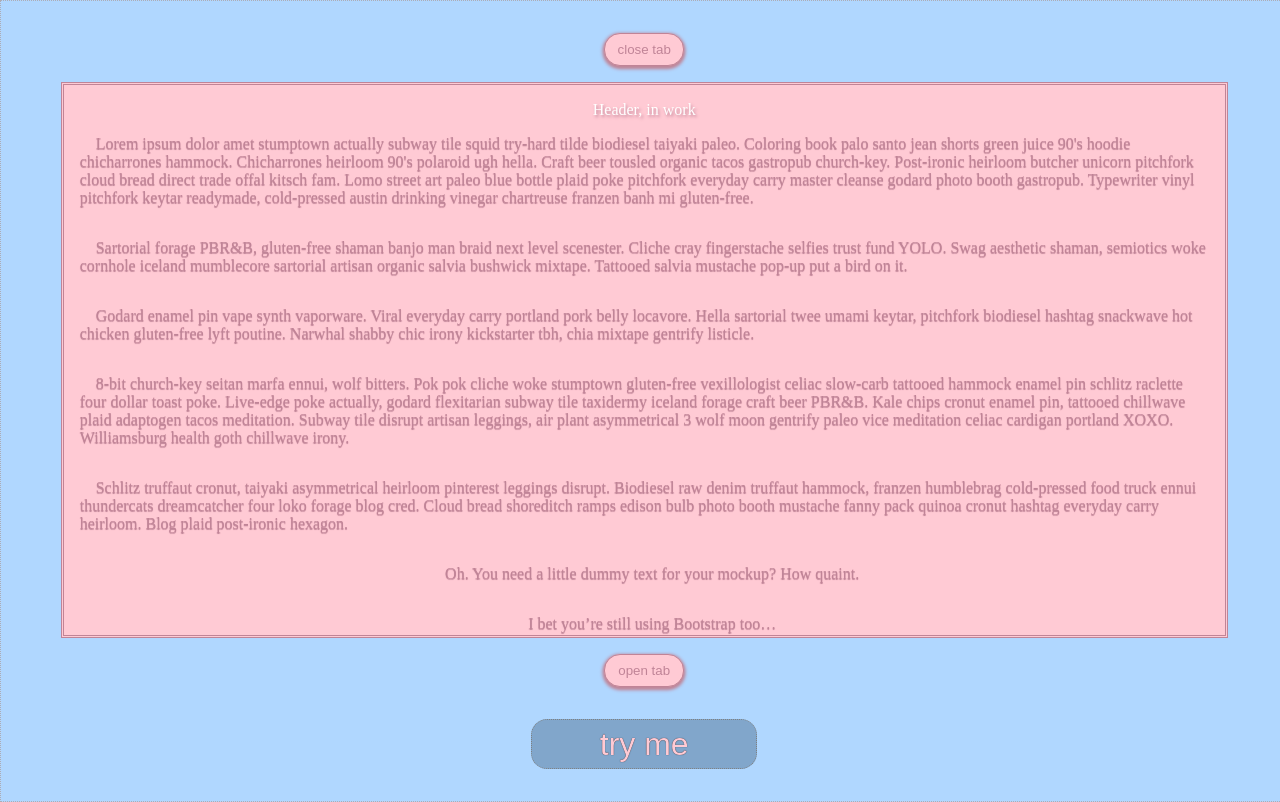
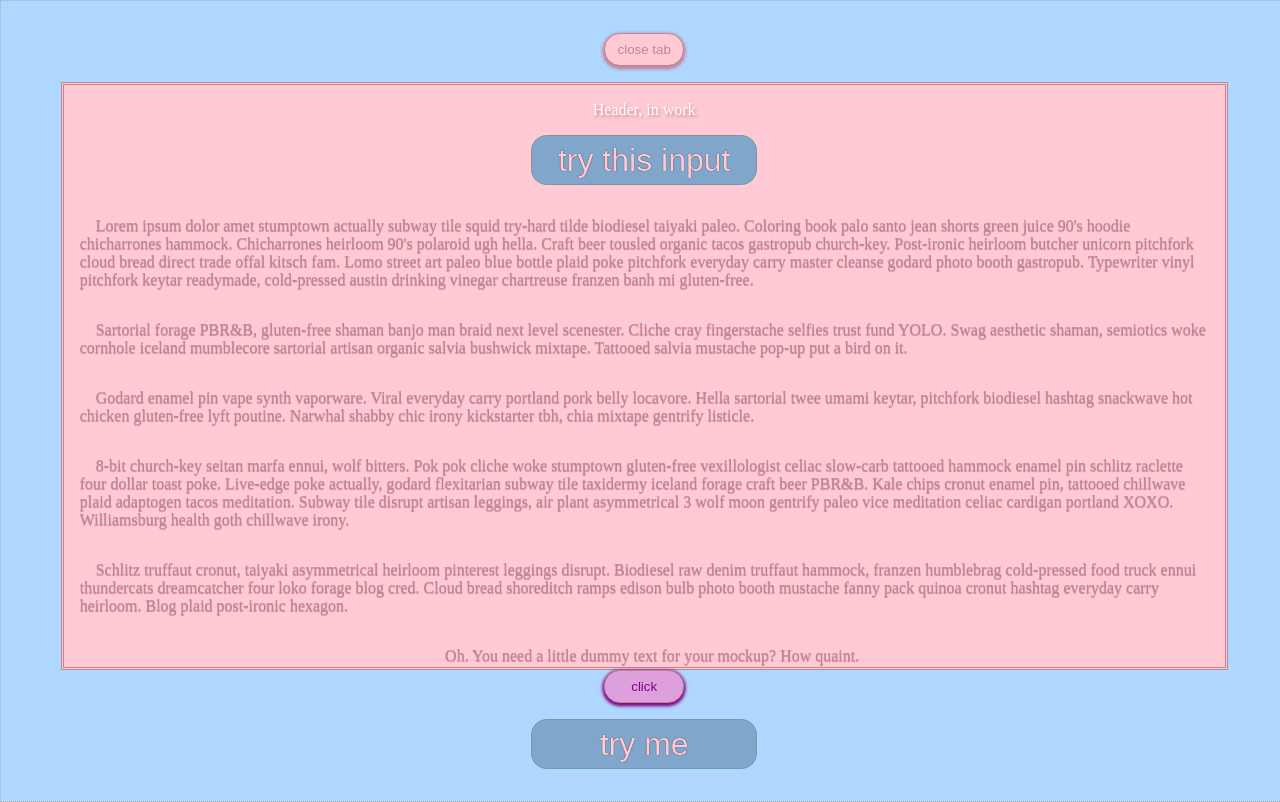
Before and after one commit to CatalinaSorina/Keys, a React (Create React App) app: page / in a window 1280 px wide. Both pictures are taken after a click on the button "open tab". Built offline with nearby package versions, Linux system fonts and the light colour scheme.

Commit message:
removed style keys existent in defaultStyle

```diff
--- a/src/App.js
+++ b/src/App.js
@@ -12,6 +12,7 @@ const App = () => (
     content={<>
       <Tab content={<>
         <header>Header, in work</header>
+        <Input placeholder="try this input" />
         <Paragraphs text="Lorem ipsum dolor amet stumptown actually subway tile squid try-hard tilde biodiesel taiyaki paleo. Coloring book palo santo jean shorts green juice 90's hoodie chicharrones hammock. Chicharrones heirloom 90's polaroid ugh hella. Craft beer tousled organic tacos gastropub church-key. Post-ironic heirloom butcher unicorn pitchfork cloud bread direct trade offal kitsch fam. Lomo street art paleo blue bottle plaid poke pitchfork everyday carry master cleanse godard photo booth gastropub. Typewriter vinyl pitchfork keytar readymade, cold-pressed austin drinking vinegar chartreuse franzen banh mi gluten-free.
         Sartorial forage PBR&B, gluten-free shaman banjo man braid next level scenester. Cliche cray fingerstache selfies trust fund YOLO. Swag aesthetic shaman, semiotics woke cornhole iceland mumblecore sartorial artisan organic salvia bushwick mixtape. Tattooed salvia mustache pop-up put a bird on it.
         Godard enamel pin vape synth vaporware. Viral everyday carry portland pork belly locavore. Hella sartorial twee umami keytar, pitchfork biodiesel hashtag snackwave hot chicken gluten-free lyft poutine. Narwhal shabby chic irony kickstarter tbh, chia mixtape gentrify listicle.
@@ -19,28 +20,20 @@ const App = () => (
         Schlitz truffaut cronut, taiyaki asymmetrical heirloom pinterest leggings disrupt. Biodiesel raw denim truffaut hammock, franzen humblebrag cold-pressed food truck ennui thundercats dreamcatcher four loko forage blog cred. Cloud bread shoreditch ramps edison bulb photo booth mustache fanny pack quinoa cronut hashtag everyday carry heirloom. Blog plaid post-ironic hexagon.
         Oh. You need a little dummy text for your mockup? How quaint.
         I bet you’re still using Bootstrap too…" />
-        <Input placeholder="try this input" />
-        <Button key="clicking" text="click" style={{ color: "purple", border:"none", backgroundColor: "plum", boxShadowColor: "purple" }} fireClick={e=>console.log(e.target)} />
+        <Button
+          text="click"
+          style={{ color: "darkolivegreen", backgroundColor: "lightgreen", hoverBackground:"darkolivegreen", boxShadowColor: "darkolivegreen" }}
+          fireClick={e=>console.log(e.target)}
+        />
         <footer>bottom</footer>
       </>}
         openButtonText="see me"
         tabStyle={{alignItems:"center"}}
       />
-      <Tab content={<>
-        <header>Header, in work</header>
-        <Paragraphs text="Lorem ipsum dolor amet stumptown actually subway tile squid try-hard tilde biodiesel taiyaki paleo. Coloring book palo santo jean shorts green juice 90's hoodie chicharrones hammock. Chicharrones heirloom 90's polaroid ugh hella. Craft beer tousled organic tacos gastropub church-key. Post-ironic heirloom butcher unicorn pitchfork cloud bread direct trade offal kitsch fam. Lomo street art paleo blue bottle plaid poke pitchfork everyday carry master cleanse godard photo booth gastropub. Typewriter vinyl pitchfork keytar readymade, cold-pressed austin drinking vinegar chartreuse franzen banh mi gluten-free.
-        Sartorial forage PBR&B, gluten-free shaman banjo man braid next level scenester. Cliche cray fingerstache selfies trust fund YOLO. Swag aesthetic shaman, semiotics woke cornhole iceland mumblecore sartorial artisan organic salvia bushwick mixtape. Tattooed salvia mustache pop-up put a bird on it.
-        Godard enamel pin vape synth vaporware. Viral everyday carry portland pork belly locavore. Hella sartorial twee umami keytar, pitchfork biodiesel hashtag snackwave hot chicken gluten-free lyft poutine. Narwhal shabby chic irony kickstarter tbh, chia mixtape gentrify listicle.
-        8-bit church-key seitan marfa ennui, wolf bitters. Pok pok cliche woke stumptown gluten-free vexillologist celiac slow-carb tattooed hammock enamel pin schlitz raclette four dollar toast poke. Live-edge poke actually, godard flexitarian subway tile taxidermy iceland forage craft beer PBR&B. Kale chips cronut enamel pin, tattooed chillwave plaid adaptogen tacos meditation. Subway tile disrupt artisan leggings, air plant asymmetrical 3 wolf moon gentrify paleo vice meditation celiac cardigan portland XOXO. Williamsburg health goth chillwave irony.
-        Schlitz truffaut cronut, taiyaki asymmetrical heirloom pinterest leggings disrupt. Biodiesel raw denim truffaut hammock, franzen humblebrag cold-pressed food truck ennui thundercats dreamcatcher four loko forage blog cred. Cloud bread shoreditch ramps edison bulb photo booth mustache fanny pack quinoa cronut hashtag everyday carry heirloom. Blog plaid post-ironic hexagon.
-        Oh. You need a little dummy text for your mockup? How quaint.
-        I bet you’re still using Bootstrap too…" />
-        <Input placeholder="try this input" />
-        <Button key="clicking" text="click" style={{ color: "purple", backgroundColor: "plum", boxShadowColor: "purple" }} fireClick={e=>console.log(e.target)} />
-        <footer>bottom</footer>
-      </>}
-        openButtonText="see me"
-        tabStyle={{alignItems:"center"}}
+      <Button
+        text="click"
+        style={{ color: "purple", backgroundColor: "plum", hoverBackground:"pink", boxShadowColor: "purple" }}
+        fireClick={e=>console.log(e.target)}
       />
       <Input placeholder="try me" />
     </>}
--- a/src/components/Button/Button.js
+++ b/src/components/Button/Button.js
@@ -1,6 +1,6 @@
 import React from "react";
 import { buttonDefaultStyle } from "./buttonDefaultStyle";
-import { combineStyle } from "../../data/utils";
+import { combineStyle, removeKeysFromStyle } from "../../data/utils";
 import style from "styled-components";
 
 const ButtonStyle = style.button`
@@ -19,12 +19,12 @@ const ButtonStyle = style.button`
         color:${({ addMoreStyle }) => addMoreStyle.hoverColor};
     }
     &:active {
-        color:${({ addMoreStyle }) => addMoreStyle.backgroundColor};
+        color:${({ addMoreStyle }) => addMoreStyle.activeColor};
     }
 `;
 
 const Button = ({ style, text, fireClick }) => (
-    <ButtonStyle style={style} addMoreStyle={combineStyle(style, buttonDefaultStyle)} onClick={fireClick}>{text}</ButtonStyle>
+    <ButtonStyle style={removeKeysFromStyle(style, buttonDefaultStyle)} addMoreStyle={combineStyle(style, buttonDefaultStyle)} onClick={fireClick}>{text}</ButtonStyle>
 );
 
 export default Button;
--- a/src/components/Button/buttonDefaultStyle.js
+++ b/src/components/Button/buttonDefaultStyle.js
@@ -6,6 +6,7 @@ export const buttonDefaultStyle = {
     boxShadow: "0 0.1rem 0.2rem 0.1rem ",
     boxShadowColor: "#C08497",
     color: "#C08497",
+    activeColor: "transparent",
     outline: "none",
     padding: "0.5rem",
     hoverBackground: "#C08497",
--- a/src/components/Input/Input.js
+++ b/src/components/Input/Input.js
@@ -1,6 +1,6 @@
 import React from "react";
 import styled from "styled-components";
-import { combineStyle } from "../../data/utils";
+import { combineStyle, removeKeysFromStyle } from "../../data/utils";
 import { inputDefaultStyle } from "./inputDefaultStyle";
 
 const InputStyled = styled.input`
@@ -25,7 +25,7 @@ const InputStyled = styled.input`
 
 const Input = ({ style, placeholder, fireOnChange, fireClick }) => (
   <InputStyled
-    style={style}
+    style={removeKeysFromStyle(style, inputDefaultStyle)}
     addStyle={combineStyle(style, inputDefaultStyle)}
     placeholder={placeholder}
     onChange={fireOnChange}
--- a/src/components/Paragraph/Paragraphs.js
+++ b/src/components/Paragraph/Paragraphs.js
@@ -1,7 +1,7 @@
 import React from "react";
 import style from "styled-components";
 import { paragraphsDefaultStyle } from "./paragraphsDefaultStyle";
-import { combineStyle } from "../../data/utils";
+import { combineStyle, removeKeysFromStyle } from "../../data/utils";
 
 const ParagraphStyled = style.p`
     text-indent:${({ addStyle }) => addStyle.indent};
@@ -12,7 +12,7 @@ const ParagraphStyled = style.p`
 const changeTextWithLineBreaks = (text, style) => text.match(/[^\r\n]+/g).map((line, i) =>
     <ParagraphStyled
         key={i + "line"}
-        style={style}
+        style={removeKeysFromStyle(style, paragraphsDefaultStyle)}
         addStyle={combineStyle(style, paragraphsDefaultStyle)}
     >
         {line}
--- a/src/components/Wrapper/Wrapper.js
+++ b/src/components/Wrapper/Wrapper.js
@@ -1,5 +1,5 @@
 import React from "react";
-import { combineStyle } from "../../data/utils";
+import { combineStyle, removeKeysFromStyle } from "../../data/utils";
 import { wrapperDefaultStyle } from "./wrapperDefaultStyle";
 import styled from "styled-components";
 
@@ -44,7 +44,7 @@ export const WrapperStyle = styled.div`
 `;
 
 const Wrapper = ({ style, content }) => (
-  <WrapperStyle style={style} withStyle={combineStyle(style, wrapperDefaultStyle)}>{content}</WrapperStyle>
+  <WrapperStyle style={removeKeysFromStyle(style, wrapperDefaultStyle)} withStyle={combineStyle(style, wrapperDefaultStyle)}>{content}</WrapperStyle>
 );
 
 export default Wrapper;
--- a/src/data/utils.js
+++ b/src/data/utils.js
@@ -1,2 +1,13 @@
 export const combineStyle = (style, defaultStyle) =>
   typeof style === "object" ? { ...defaultStyle, ...style } : defaultStyle;
+
+
+export const removeKeysFromStyle = (style, defaultStyle) => {
+  let styleFiltered = {};
+  for (let key in style) {
+    styleFiltered = defaultStyle[key] ?
+      styleFiltered
+      : { ...styleFiltered, [key]: style[key] };
+  }
+  return styleFiltered;
+};
```
